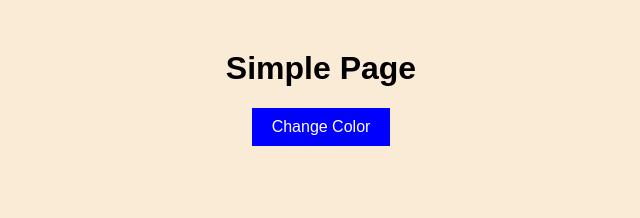
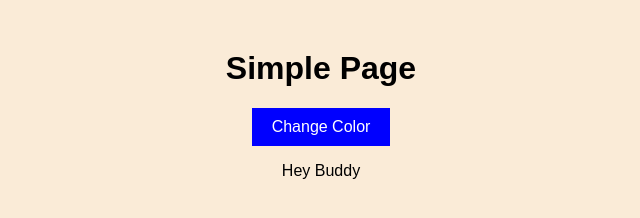
Before and after one commit to Yashrajsahu655/Git-GitHub-Practice, a plain HTML site: page index.html in a window 1280 px wide. Shown: the whole page, without its empty margins (319-959 px from the left). Drawn offline with Linux system fonts and the light colour scheme.

Commit message:
p tag (Hey Buudy) added in index.js

```diff
--- a/index.html
+++ b/index.html
@@ -10,6 +10,7 @@
 <body>
     <h1>Simple Page</h1>
     <button id="colorButton">Change Color</button>
+    <p>Hey Buddy</p>
     <script src="script.js"></script>
 </body>
 </html>
```
